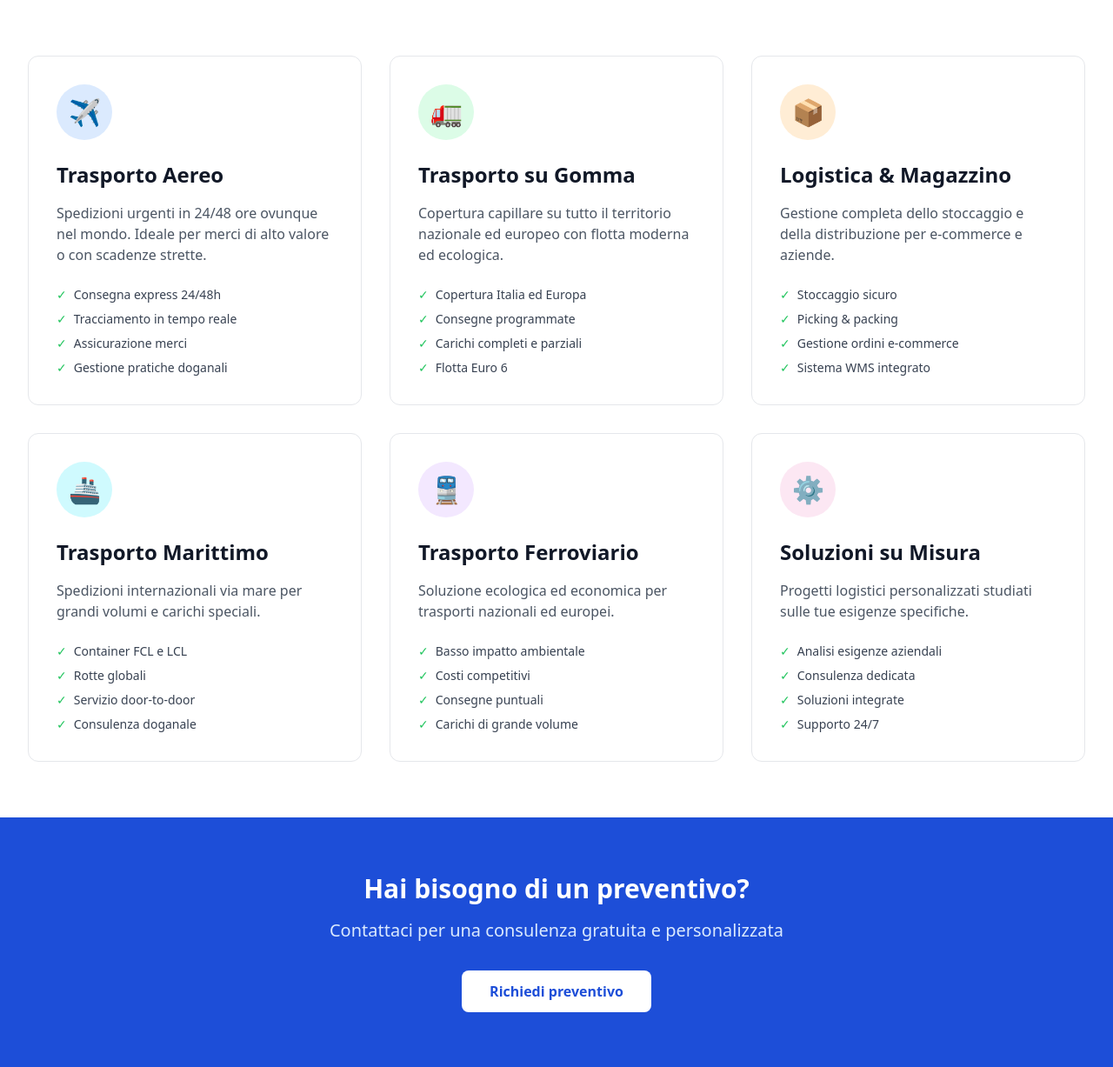
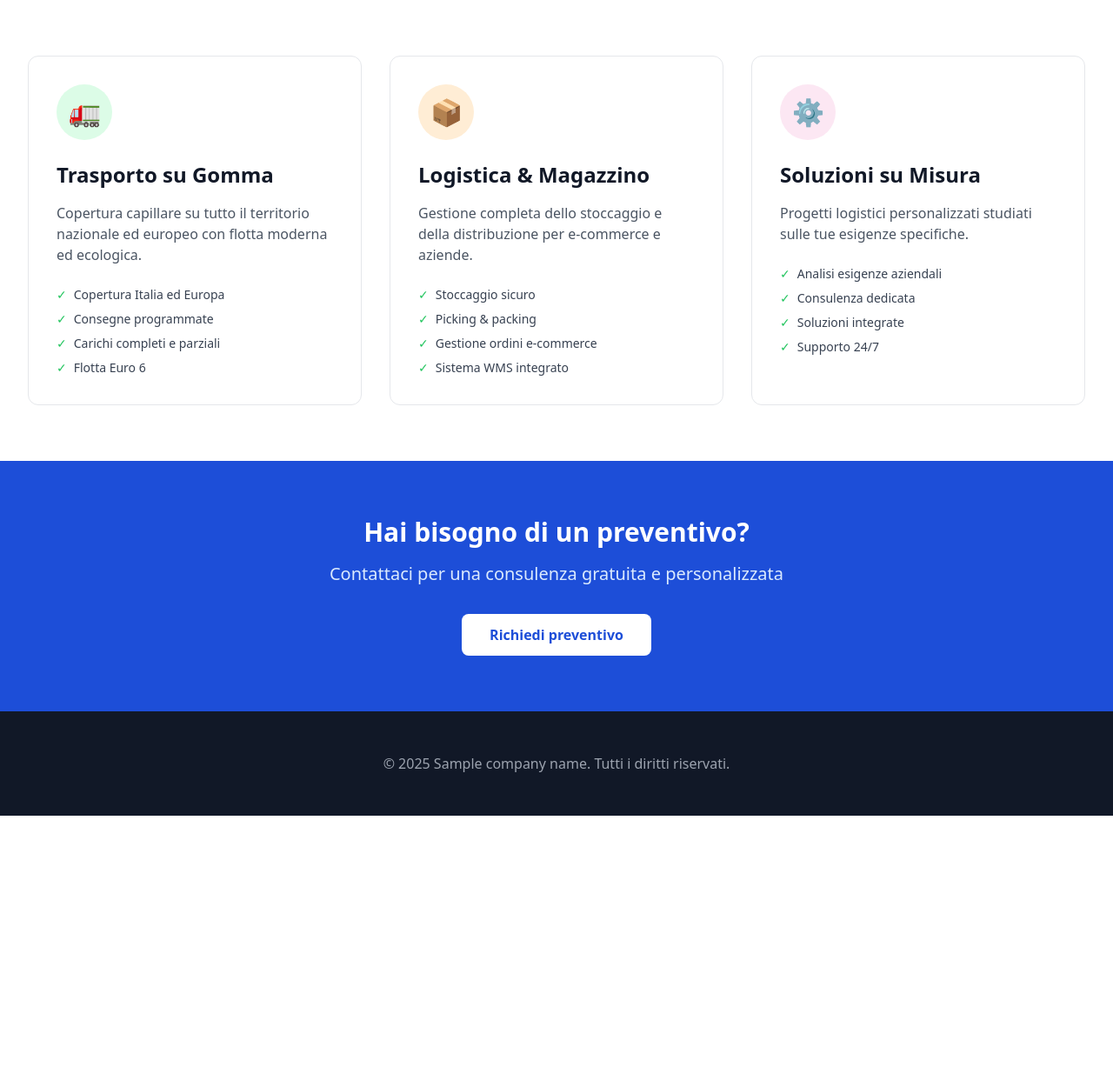
Before and after one commit to Bargi20/Software_security, a Django app: template app/Ledger_Logistic/templates/Ledger_Logistic/servizi.html in a window 1280 px wide. Shown: the part 316-1543 px from the top of the page at 87% size. After the commit the page ends 1254 px from the top, so only its background shows below. Run offline with Django 5.2, Linux system fonts and the light colour scheme; the template is opened without the code that fills it: most values are stand-ins (such as "Sample title", 1, 10 or a date in 2020); parts of the project's set-up code (start-up, migrations or seed data) failed here and were passed over; some libraries are stand-ins or nearby versions.

Commit message:
ix pagine

```diff
--- a/app/Ledger_Logistic/templates/Ledger_Logistic/gestione_reclami.html
+++ b/app/Ledger_Logistic/templates/Ledger_Logistic/gestione_reclami.html
@@ -20,7 +20,7 @@
         <div class="bg-gradient-to-r from-red-600 to-red-800 rounded-lg shadow-lg p-8 mb-8 text-white">
             <div class="flex items-center">
                 {% load static %}
-                <img src="{% static 'icons/warning-32.png' %}" class="h-10 w-10 mr-4">
+                <img src="{% static 'icons/warning-32.png' %}" class="h-10 w-10 mr-4" alt="Icona Reclami">
                 <div>
                     <h1 class="text-4xl font-bold">Gestione Reclami</h1>
                     <p class="text-red-100 text-lg">
@@ -33,12 +33,12 @@
         <!-- Stats -->
         <div class="grid grid-cols-1 md:grid-cols-3 gap-6 mb-8">
             <div class="bg-white rounded-lg shadow p-6">
-                <p class="text-sm text-gray-500">Reclami Aperti</p>
+                <p class="text-md text-gray-700">Reclami Aperti</p>
                 <p class="text-3xl font-bold text-red-600">{{ reclami_aperti|default:0 }}</p>
             </div>
 
             <div class="bg-white rounded-lg shadow p-6">
-                <p class="text-sm text-gray-500">Risolti</p>
+                <p class="text-md text-gray-700">Risolti</p>
                 <p class="text-3xl font-bold text-green-600">{{ reclami_risolti|default:0 }}</p>
             </div>
         </div>
--- a/app/Ledger_Logistic/templates/Ledger_Logistic/servizi.html
+++ b/app/Ledger_Logistic/templates/Ledger_Logistic/servizi.html
@@ -42,31 +42,6 @@
     <section class="py-16 bg-white">
         <div class="max-w-7xl mx-auto px-4 sm:px-6 lg:px-8">
             <div class="grid grid-cols-1 md:grid-cols-2 lg:grid-cols-3 gap-8">
-
-                <!-- Trasporto Aereo -->
-                <div class="bg-white border border-gray-200 rounded-xl p-8 hover:shadow-xl transition">
-                    <div class="w-16 h-16 bg-blue-100 text-blue-600 rounded-full flex items-center justify-center mb-6 text-3xl">✈️</div>
-                    <h3 class="text-2xl font-bold mb-4 text-gray-900">Trasporto Aereo</h3>
-                    <p class="text-gray-600 mb-6">Spedizioni urgenti in 24/48 ore ovunque nel mondo. Ideale per merci di alto valore o con scadenze strette.</p>
-                    <ul class="space-y-2 text-sm text-gray-700">
-                        <li class="flex items-start">
-                            <span class="text-green-500 mr-2">✓</span>
-                            <span>Consegna express 24/48h</span>
-                        </li>
-                        <li class="flex items-start">
-                            <span class="text-green-500 mr-2">✓</span>
-                            <span>Tracciamento in tempo reale</span>
-                        </li>
-                        <li class="flex items-start">
-                            <span class="text-green-500 mr-2">✓</span>
-                            <span>Assicurazione merci</span>
-                        </li>
-                        <li class="flex items-start">
-                            <span class="text-green-500 mr-2">✓</span>
-                            <span>Gestione pratiche doganali</span>
-                        </li>
-                    </ul>
-                </div>
 
                 <!-- Trasporto su Gomma -->
                 <div class="bg-white border border-gray-200 rounded-xl p-8 hover:shadow-xl transition">
@@ -118,56 +93,6 @@
                     </ul>
                 </div>
 
-                <!-- Trasporto Marittimo -->
-                <div class="bg-white border border-gray-200 rounded-xl p-8 hover:shadow-xl transition">
-                    <div class="w-16 h-16 bg-cyan-100 text-cyan-600 rounded-full flex items-center justify-center mb-6 text-3xl">🚢</div>
-                    <h3 class="text-2xl font-bold mb-4 text-gray-900">Trasporto Marittimo</h3>
-                    <p class="text-gray-600 mb-6">Spedizioni internazionali via mare per grandi volumi e carichi speciali.</p>
-                    <ul class="space-y-2 text-sm text-gray-700">
-                        <li class="flex items-start">
-                            <span class="text-green-500 mr-2">✓</span>
-                            <span>Container FCL e LCL</span>
-                        </li>
-                        <li class="flex items-start">
-                            <span class="text-green-500 mr-2">✓</span>
-                            <span>Rotte globali</span>
-                        </li>
-                        <li class="flex items-start">
-                            <span class="text-green-500 mr-2">✓</span>
-                            <span>Servizio door-to-door</span>
-                        </li>
-                        <li class="flex items-start">
-                            <span class="text-green-500 mr-2">✓</span>
-                            <span>Consulenza doganale</span>
-                        </li>
-                    </ul>
-                </div>
-
-                <!-- Trasporto Ferroviario -->
-                <div class="bg-white border border-gray-200 rounded-xl p-8 hover:shadow-xl transition">
-                    <div class="w-16 h-16 bg-purple-100 text-purple-600 rounded-full flex items-center justify-center mb-6 text-3xl">🚆</div>
-                    <h3 class="text-2xl font-bold mb-4 text-gray-900">Trasporto Ferroviario</h3>
-                    <p class="text-gray-600 mb-6">Soluzione ecologica ed economica per trasporti nazionali ed europei.</p>
-                    <ul class="space-y-2 text-sm text-gray-700">
-                        <li class="flex items-start">
-                            <span class="text-green-500 mr-2">✓</span>
-                            <span>Basso impatto ambientale</span>
-                        </li>
-                        <li class="flex items-start">
-                            <span class="text-green-500 mr-2">✓</span>
-                            <span>Costi competitivi</span>
-                        </li>
-                        <li class="flex items-start">
-                            <span class="text-green-500 mr-2">✓</span>
-                            <span>Consegne puntuali</span>
-                        </li>
-                        <li class="flex items-start">
-                            <span class="text-green-500 mr-2">✓</span>
-                            <span>Carichi di grande volume</span>
-                        </li>
-                    </ul>
-                </div>
-
                 <!-- Servizi Personalizzati -->
                 <div class="bg-white border border-gray-200 rounded-xl p-8 hover:shadow-xl transition">
                     <div class="w-16 h-16 bg-pink-100 text-pink-600 rounded-full flex items-center justify-center mb-6 text-3xl">⚙️</div>
```
